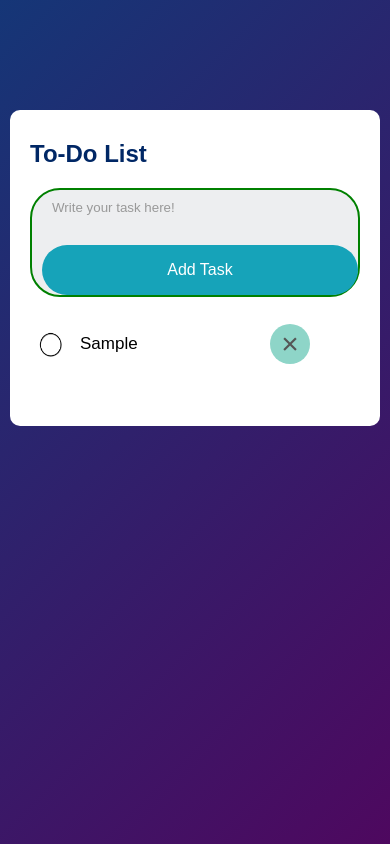
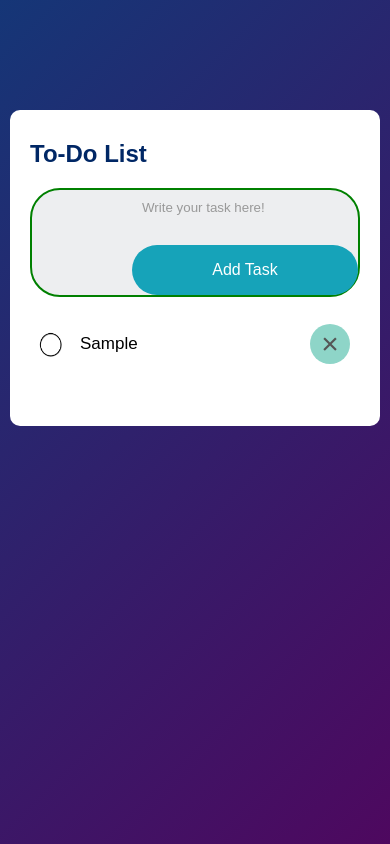
Before and after one commit to Sanjay-Kumar8115/To-Do-List-App-Live, a plain HTML site: page index.html in a window 390 px wide. Both pictures are taken after typing "Sample" into the empty fields and a click on the button "Add Task". Drawn offline with Linux system fonts and the light colour scheme.

Commit message:
New Css Styiling

```diff
--- a/index.html
+++ b/index.html
@@ -12,7 +12,7 @@
         <div class="todo-app">
             <h2>To-Do List <img src="#" alt=""></h2>
             <div class="row">
-                <input type="text" id="input-box" placeholder="Write your task here!"  maxlength="10">
+                <input type="text" id="input-box" placeholder="Write your task here!"  maxlength="50">
                 <button onclick="addTask()">Add Task</button>
             </div>
             <ul id="list-container">
--- a/to do list.css
+++ b/to do list.css
@@ -173,7 +173,7 @@ ul li {
     cursor: pointer;
     position: relative;
     word-wrap: break-word; /* Ensure tasks wrap inside the container */
-    max-width: calc(100% - 50px); /* Prevent tasks from exceeding the container width and getting hidden behind the delete button */
+    max-width: calc(100% - 10px); /* Prevent tasks from exceeding the container width and getting hidden behind the delete button */
     padding-right: 45px; /* Add gap between text and delete button */
 }
 
@@ -229,7 +229,7 @@ ul li span:hover {
 
     .row {
         flex-direction: column;
-        padding-left: 10px;
+        padding-left: 100px;
     }
 
     button {
--- a/to do list.js
+++ b/to do list.js
@@ -35,7 +35,7 @@ showData();
 
 inputBox.addEventListener('input', function() {
   const parentRow = this.closest('.row'); // Get the closest parent .row element
-  const specificLength = 10;
+  const specificLength = 50;
   if (this.value.length === specificLength)
   { alert('Write your Task within ' + specificLength +' Characters(White Spaces Included)'); }
   if (this.checkValidity()) {
```
